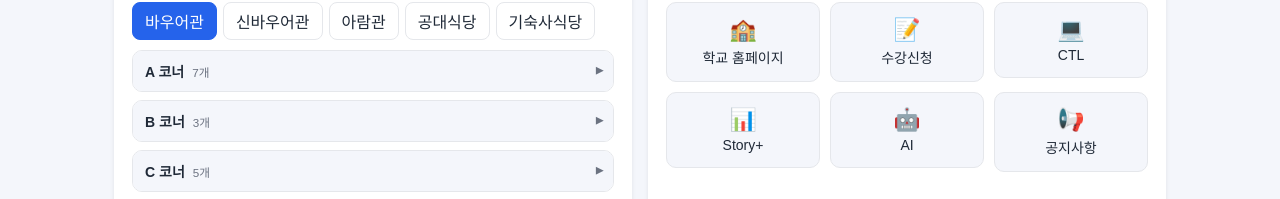
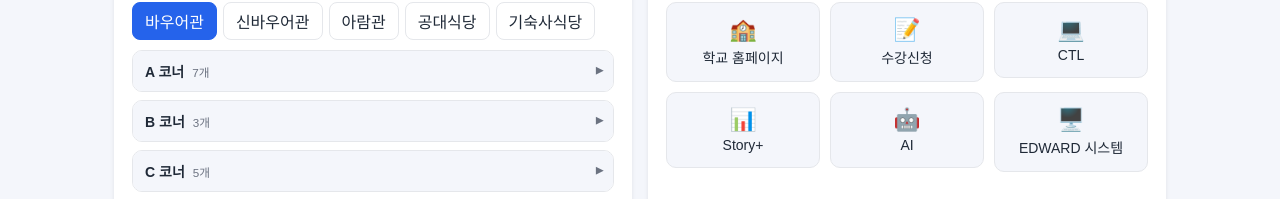
Before and after one commit to MAGUMG/kmu, a plain HTML site: page index.html in a window 1280 px wide. Shown: the part 600-799 px from the top of the page. Drawn offline with Linux system fonts and the light colour scheme.

Commit message:
Add files via upload

```diff
--- a/index.html
+++ b/index.html
@@ -237,7 +237,7 @@ const DEFAULT={
     {n:'CTL',u:'https://ctl.kmu.ac.kr/index.jsp',i:'💻'},
     {n:'Story+',u:'https://story.kmu.ac.kr/main.do',i:'📊'},
     {n:'AI',u:'https://ai.kmu.ac.kr/',i:'🤖'},
-    {n:'공지사항',u:'https://www.example.ac.kr/notice',i:'📢'}
+    {n:'EDWARD 시스템',u:'https://edward.kmu.ac.kr/',i:'🖥️'}
   ],
   places:[
     {id:'p1',name:'바우어관',hours:'',type:'paid'},
@@ -364,7 +364,7 @@ let S=load(), place=S.places[0]?.id, day=new Date().getDay(), editing=false;
 const $=id=>document.getElementById(id);
 
 function load(){
-  try{const s=JSON.parse(localStorage.getItem(KEY));if(s&&s.links){s.places.forEach(p=>{if(!p.type)p.type=(p.name==='기숙사식당')?'meal':'paid'});s.menu=s.menu||{};if(s.places.some(p=>p.id==='p1')){const m1=s.menu.p1=s.menu.p1||{};const it=m1.items||[];if((m1.ver||0)<3&&(!it.length||((it.length===10||it.length===32)&&it[1]&&it[1].n==='라면'))){m1.items=DEFAULT.menu.p1.items;m1.ver=3}}if(s.places.some(p=>p.id==='p3')){const m3=s.menu.p3=s.menu.p3||{};if(!(m3.items||[]).length){m3.items=DEFAULT.menu.p3.items;m3.ver=1}}return s}}catch(e){}
+  try{const s=JSON.parse(localStorage.getItem(KEY));if(s&&s.links){s.links.forEach(l=>{if(l.n==='공지사항'&&l.u==='https://www.example.ac.kr/notice'){l.n='EDWARD 시스템';l.u='https://edward.kmu.ac.kr/';if(l.i==='📢')l.i='🖥️'}});s.places.forEach(p=>{if(!p.type)p.type=(p.name==='기숙사식당')?'meal':'paid'});s.menu=s.menu||{};if(s.places.some(p=>p.id==='p1')){const m1=s.menu.p1=s.menu.p1||{};const it=m1.items||[];if((m1.ver||0)<3&&(!it.length||((it.length===10||it.length===32)&&it[1]&&it[1].n==='라면'))){m1.items=DEFAULT.menu.p1.items;m1.ver=3}}if(s.places.some(p=>p.id==='p3')){const m3=s.menu.p3=s.menu.p3||{};if(!(m3.items||[]).length){m3.items=DEFAULT.menu.p3.items;m3.ver=1}}return s}}catch(e){}
   return JSON.parse(JSON.stringify(DEFAULT));
 }
 function save(){localStorage.setItem(KEY,JSON.stringify(S))}
```
